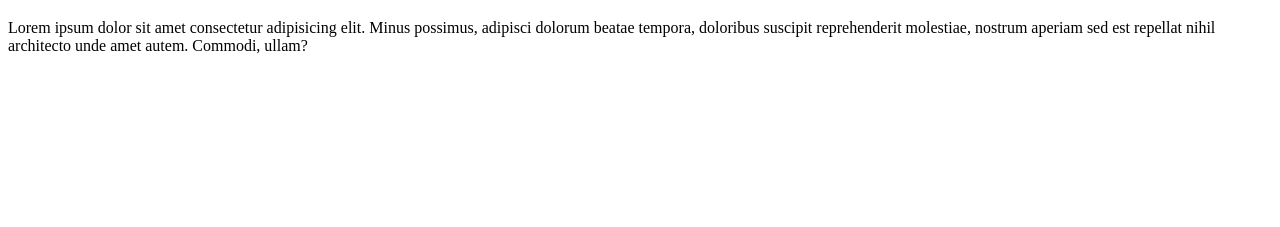
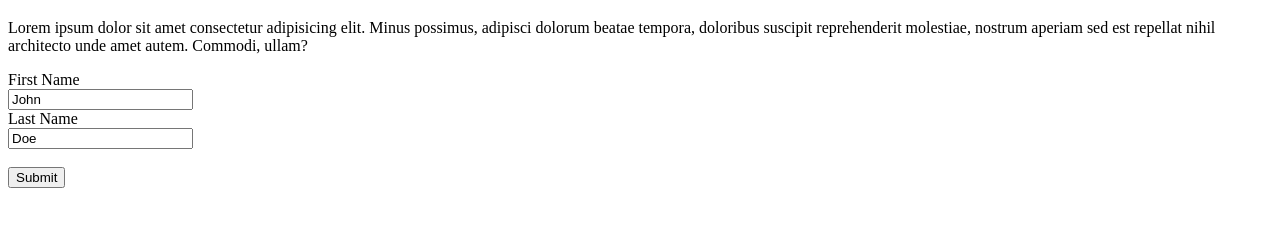
Before and after one commit to SUContent/playground, a plain HTML site: page index.html in a window 1280 px wide. Shown: the part 61-288 px from the top of the page. Drawn offline with Linux system fonts and the light colour scheme.

Commit message:
add-form

```diff
--- a/index.html
+++ b/index.html
@@ -15,6 +15,15 @@
             doloribus suscipit reprehenderit molestiae, nostrum aperiam sed est repellat nihil architecto unde amet
             autem. Commodi, ullam?</p>
     </div>
+    <div>
+        <form action="/action_page.php">
+            <label for="fname">First Name</label> <br>
+            <input type="text" id="fname" name="fname" value="John"><br>
+            <label for="lname">Last Name</label><br>
+            <input type="text" id="lname" name="lname" value="Doe"><br></br>
+            <input type="submit" value="Submit">
+        </form>
+    </div>
 </body>
 
 </html>
```
